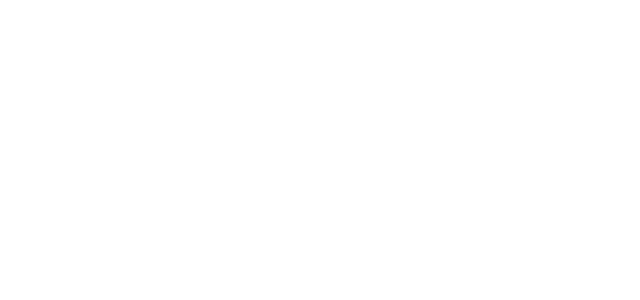
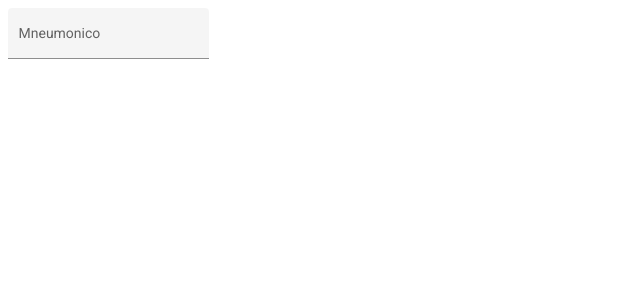
Before and after one commit to arthurpaschoalotto/LisWeb, an Angular app: page / in a window 1280 px wide. Shown: the top 300 px of the page, without its empty margins (0-640 px from the left). Built offline with nearby package versions, Linux system fonts and the light colour scheme.

Commit message:
Push dos estilos

```diff
--- a/angular.json
+++ b/angular.json
@@ -100,10 +100,10 @@
               "src/assets"
             ],
             "styles": [
+              "./node_modules/bootstrap/dist/css/bootstrap.min.css",
+              "./node_modules/font-awesome/css/font-awesome.css",
               "./node_modules/@angular/material/prebuilt-themes/purple-green.css",
-              "src/styles.scss",
-              "./node_modules/bootstrap/dist/css/bootstrap.min.css",
-              "./node_modules/font-awesome/css/font-awesome.css"
+              "src/styles.scss"
             ],
             "scripts": [
               "./node_modules/bootstrap/dist/js/bootstrap.bundle.min.js"
--- a/src/styles.scss
+++ b/src/styles.scss
@@ -2,3 +2,6 @@
 
 html, body { height: 100%; }
 body { margin: 0; font-family: Roboto, "Helvetica Neue", sans-serif; }
+
+@import "~@angular/material/prebuilt-themes/indigo-pink.css";
+@import '~bootstrap/dist/css/bootstrap.min.css';
```
